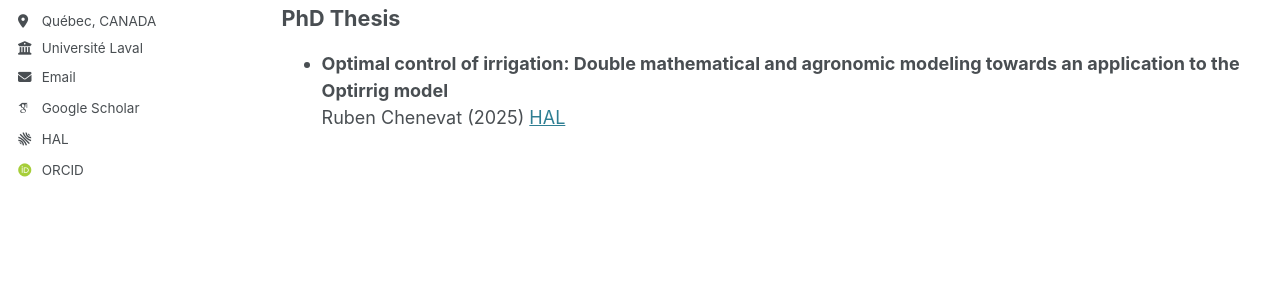
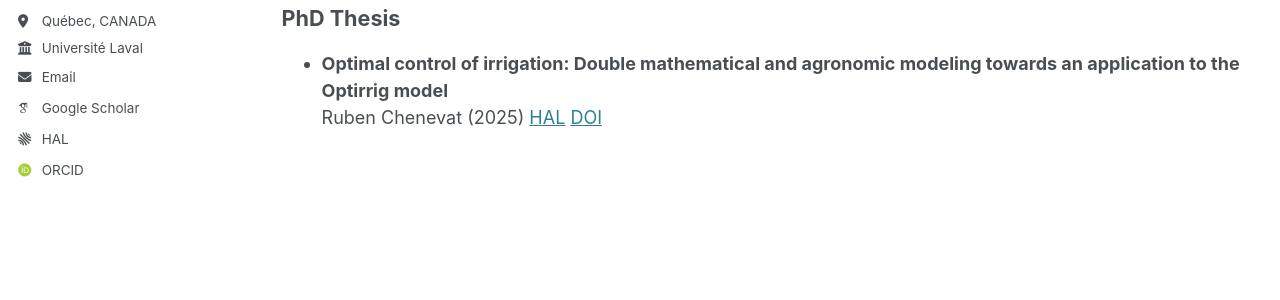
Before and after one commit to rubenchenevat/rubenchenevat.github.io, a Jekyll site: the page built from _pages/publications.html, in a window 1280 px wide and 900 px high, scrolled down 769 px. Shown: the part 361-661 px from the top of the window. Built offline with Jekyll 4.4.1, drawn with Linux system fonts in a browser that asks for light colours; some web fonts are replaced.

Commit message:
Update publications.html

```diff
--- a/_pages/publications.html
+++ b/_pages/publications.html
@@ -242,7 +242,7 @@ h3 {
         <details class="publication-details">
             <summary>
                 <strong>Optimal control of irrigation: Double mathematical and agronomic modeling towards an application to the Optirrig model</strong><br>
-                Ruben Chenevat (2025) <a href="https://hal.science/tel-05325824" target="_blank">HAL</a>
+                Ruben Chenevat (2025) <a href="https://hal.science/tel-05325824" target="_blank">HAL</a> <a href="https://doi.org/10.70675/3f314f87z2880z464cz996cz88f1df1cbd64" target="_blank">DOI</a>
             </summary>
             <div class="publication-extra">
                 <p>
```
